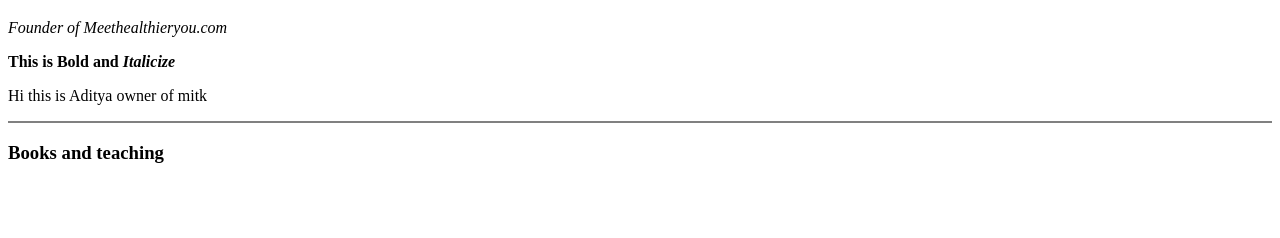
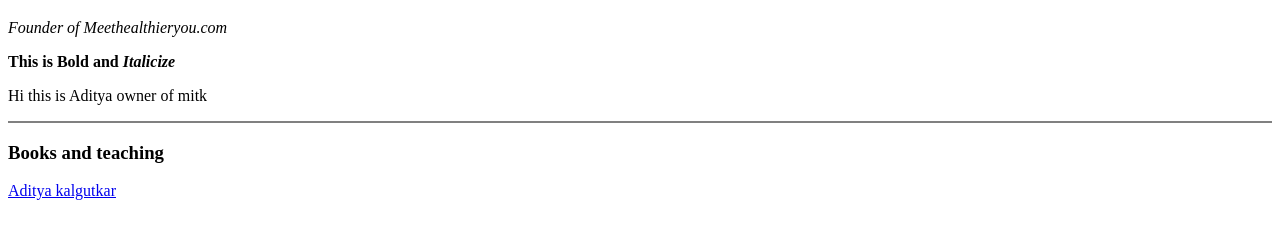
Before and after one commit to Adityakalgutkar/cv, a plain HTML site: page index16. How to Structure Text in HTML.html in a window 1280 px wide. Shown: the part 62-300 px from the top of the page. Drawn offline with Linux system fonts and the light colour scheme.

Commit message:
Update index16. How to Structure Text in HTML.html

```diff
--- a/index16. How to Structure Text in HTML.html
+++ b/index16. How to Structure Text in HTML.html
@@ -11,6 +11,7 @@
         <p>Hi this is Aditya owner of mitk</p>
         <hr color= "grey" size="2" noshade="0">
         <h3>Books and teaching</h3>
+        <a href="contact.html">Aditya kalgutkar </a>
 
     </body>
 </html>
```
